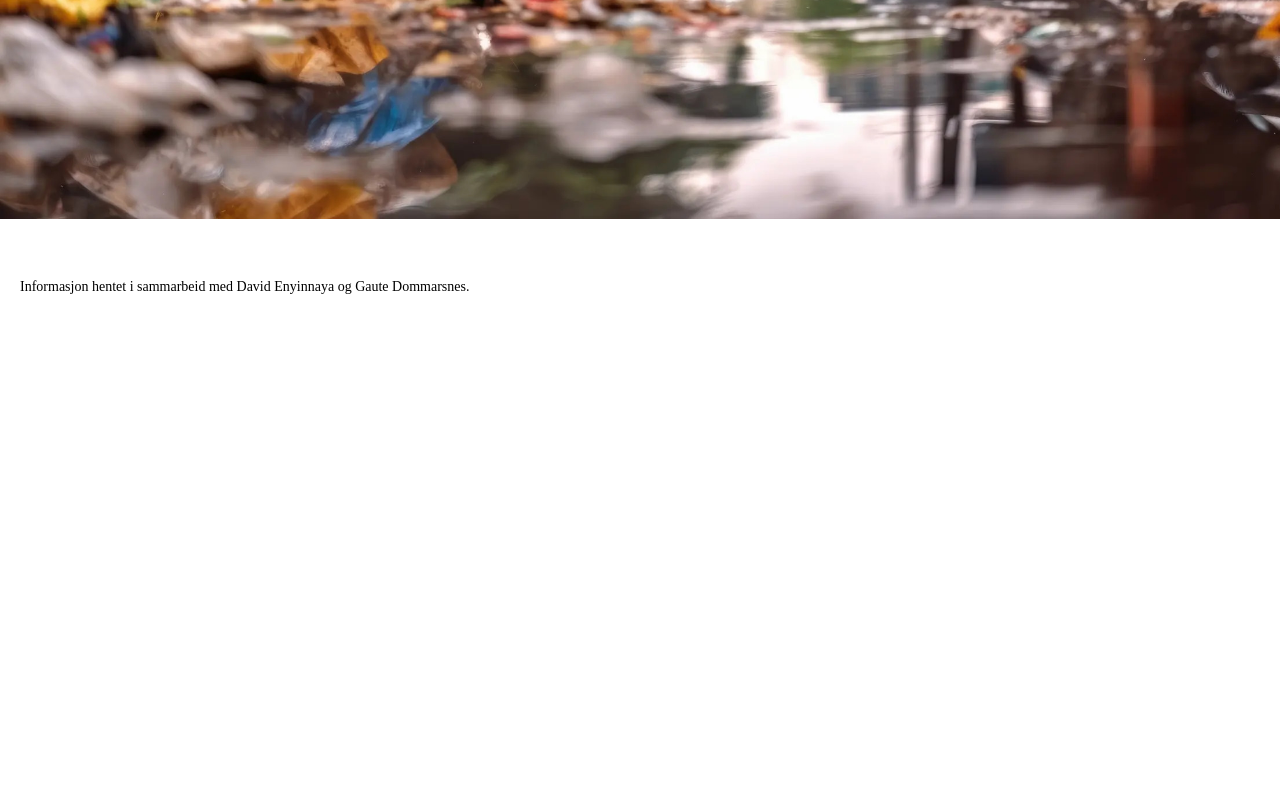
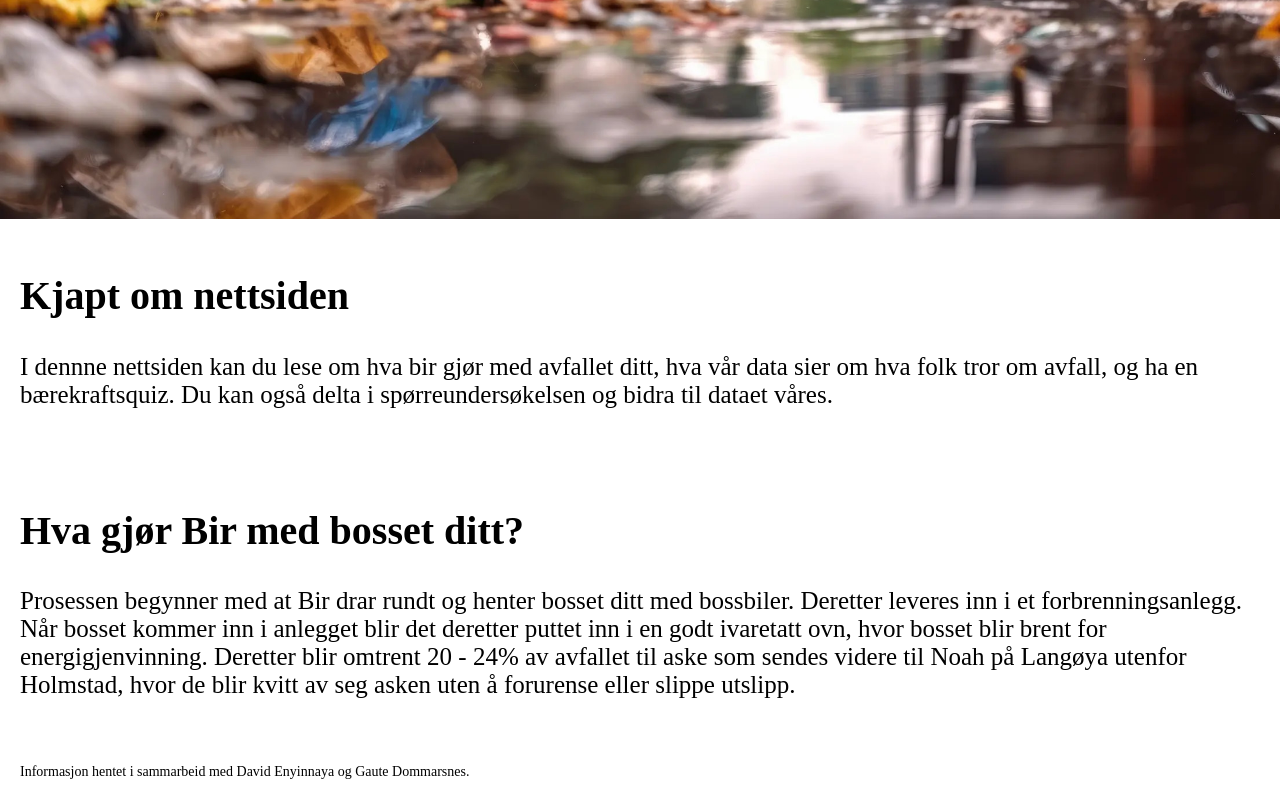
Before and after one commit to Ejmuj/Avfall, a plain HTML site: page index.html in a window 1280 px wide. Shown: the part 732-1532 px from the top of the page. Before the commit the page ends 1047 px from the top, so only its background shows below. Drawn offline with Linux system fonts and the light colour scheme.

Commit message:
text til venstrey

```diff
--- a/Css/Style.css
+++ b/Css/Style.css
@@ -42,8 +42,8 @@ p2{
   font-size: 14px;
 }
 
-p3 {
-    font-size: 50px;
+h2 {
+    font-size: 40px;
 
   }
 
--- a/Css/index.css
+++ b/Css/index.css
@@ -19,11 +19,19 @@
     grid-column: 1 / span 3;
     grid-row: 4;
     background-color: white;
+    text-align: left;
   }
 
-  .item5 {
+  .item5{
     grid-column: 1 / span 3;
     grid-row: 5;
     background-color: white;
     text-align: left;
   }
+
+  .item6 {
+    grid-column: 1 / span 3;
+    grid-row: 6;
+    background-color: white;
+    text-align: left;
+  }
--- a/index.html
+++ b/index.html
@@ -30,8 +30,19 @@
             <div class="grid-item item3">
                 <img src="Pictures/Garbage-ezgif.com-webp-to-jpg-converter.jpg"></div>
             </div>
-            <div class="grid-item item4"></div>
-            <div class="grid-item item5"><p2>Informasjon hentet i sammarbeid med David Enyinnaya og Gaute Dommarsnes.</p2></div>
+            <div class="grid-item item4">
+                <h2>Kjapt om nettsiden</h2>
+                <p>I dennne nettsiden kan du lese om hva bir gjør med avfallet ditt, hva vår data sier om hva folk tror om avfall, og ha en bærekraftsquiz.
+                    Du kan også delta i spørreundersøkelsen og bidra til dataet våres.
+                </p>
+            </div>
+            <div class="grid-item item5"><h2>Hva gjør Bir med bosset ditt?</h2>
+                <p>Prosessen begynner med at Bir drar rundt og henter bosset ditt med bossbiler.
+                    Deretter leveres inn i et forbrenningsanlegg.
+                    Når bosset kommer inn i anlegget blir det deretter puttet inn i en godt ivaretatt ovn, hvor bosset blir brent for energigjenvinning.
+                    Deretter blir omtrent 20 - 24% av avfallet til aske som sendes videre til Noah på Langøya utenfor Holmstad, hvor de blir kvitt av seg asken uten å forurense eller slippe utslipp.</p>
+                </div>
+            <div class="grid-item item6"><p2>Informasjon hentet i sammarbeid med David Enyinnaya og Gaute Dommarsnes.</p2></div>
             <script src="Javascript/Meny.js"></script>
         </div>
 
```
